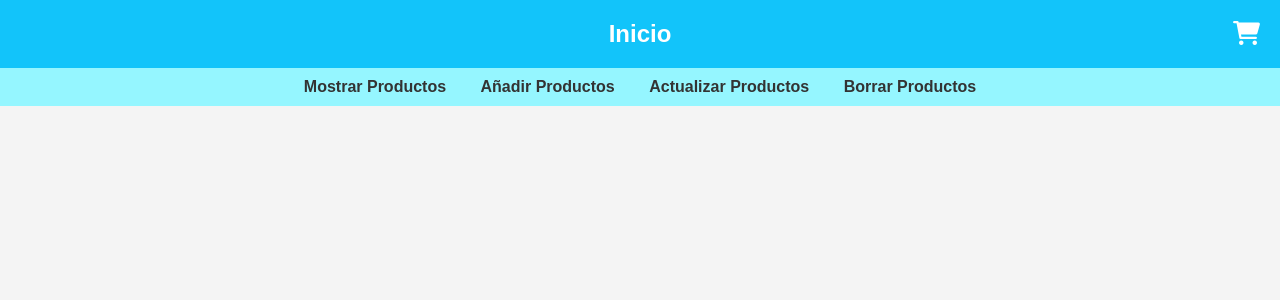
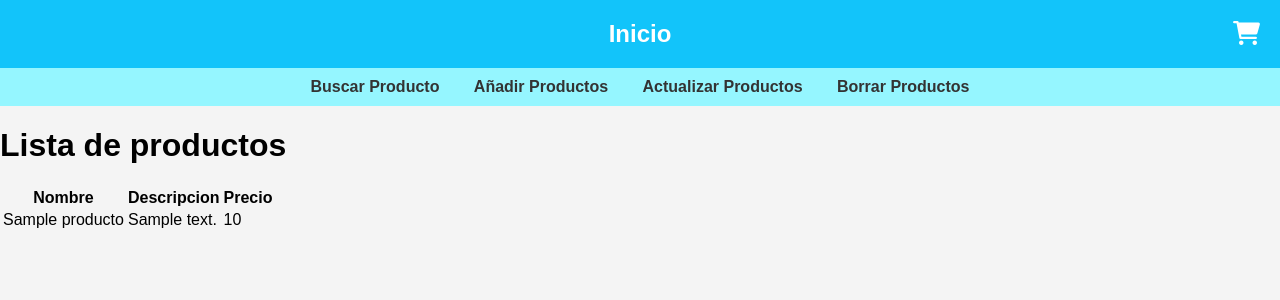
Before and after one commit to AlejandroArroba/Tienda_Online, a PHP site: page / in a window 1280 px wide. Shown: the top 300 px of the page. Run offline with PHP 8.4, Linux system fonts and the light colour scheme; tables that the repository leaves empty or names only in its code hold one stand-in row (values such as "Sample post").

Commit message:
Modificados buscar y ControladorBuscar

```diff
--- a/modelo/ProductoDAO.php
+++ b/modelo/ProductoDAO.php
@@ -19,7 +19,7 @@ class ProductoDAO {
         $fila = $stmt->fetch(PDO::FETCH_ASSOC);
 
         if ($fila) {
-            return new ProductoDTO(null, $fila["nombre"], $fila["descripcion"], $fila["precio"]);
+            return new ProductoDTO($fila["id"], $fila["nombre"], $fila["descripcion"], $fila["precio"]);
         }
         return null; // si no se encuentra, devolvemos null
     }
--- a/vista/index.php
+++ b/vista/index.php
@@ -1,3 +1,9 @@
+<?php
+require_once "../modelo/ProductoDAO.php";
+$productoDAO = new ProductoDAO();
+$productos = $productoDAO->getAllProductos();
+?>
+
 <!doctype html>
 <html lang="es">
 <head>
@@ -13,10 +19,25 @@
     <a href="compra.php" class="cart-icon"><i class="fa-solid fa-cart-shopping"></i></a>
 </div>
 <div class="navbar">
-    <a href="mostrar.php">Mostrar Productos</a>
+    <a href="buscar.php">Buscar Producto</a>
     <a href="anadir.php">Añadir Productos</a>
     <a href="update.php">Actualizar Productos</a>
     <a href="delete.php">Borrar Productos</a>
 </div>
+<h1>Lista de productos</h1>
+<table>
+    <tr>
+        <th>Nombre</th>
+        <th>Descripcion</th>
+        <th>Precio</th>
+    </tr>
+    <?php foreach ($productos as $producto) { ?>
+        <tr>
+            <td><?= $producto->getNombre() ?></td>
+            <td><?= $producto->getDescripcion() ?></td>
+            <td><?= $producto->getPrecio() ?></td>
+        </tr>
+    <?php } ?>
+</table>
 </body>
 </html>
```
Also changed, not shown: controlador/ControladorBuscar.php (added, +15 -0 lines), vista/buscar.php (renamed from vista/mostrar.php, +13 -1 lines).
